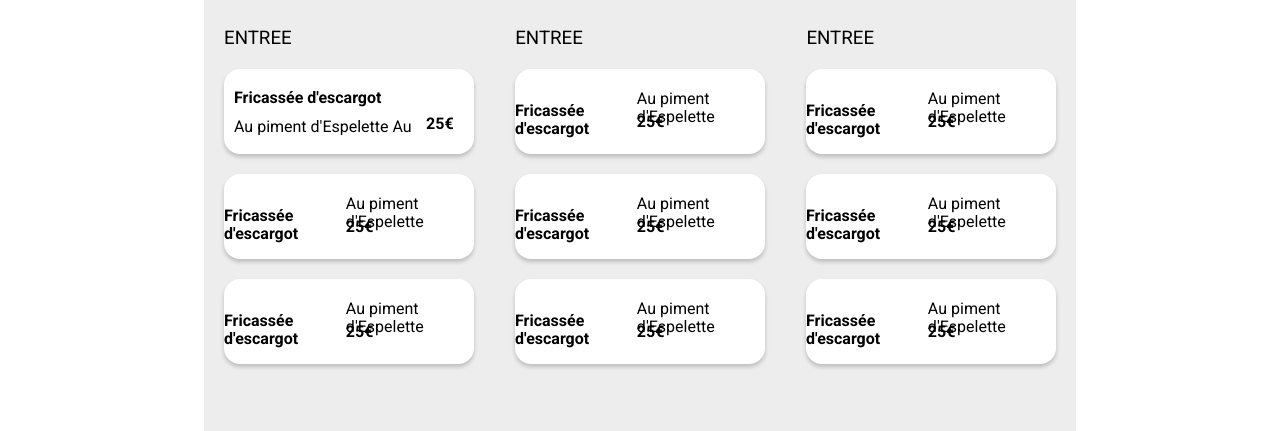
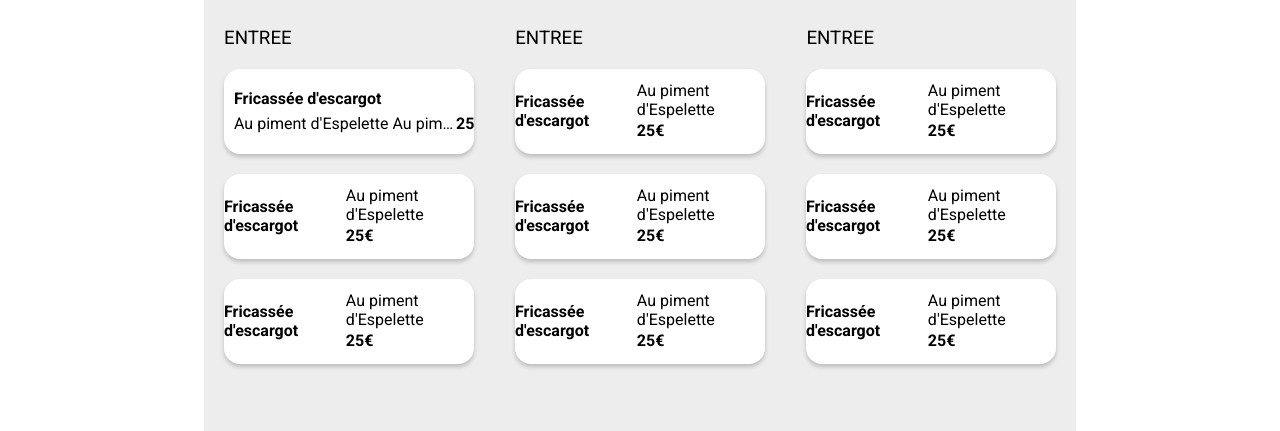
Before and after one commit to frederick486/frederick486.github.io, a plain HTML site: page La-palette-du-gout.html in a window 1280 px wide. Shown: the part 364-795 px from the top of the page. Drawn offline with Linux system fonts and the light colour scheme; a web font is replaced by a local one.

Commit message:
Mise au point rognage intitulé plats (...)

```diff
--- a/La-palette-du-gout.html
+++ b/La-palette-du-gout.html
@@ -49,9 +49,7 @@
                         <div class="plats-carte-texte">
                             <p><strong>Fricassée d'escargot</strong></p>
                             <div class="plats-carte-texte-et-prix">
-                                <div class="plats-carte-texte-et-prix-text">
-                                    <p>Au piment d'Espelette  Au piment d'Espelette Au piment d'Espelette</p>
-                                </div>
+                                <p class="plats-carte-texte-et-prix-text">Au piment d'Espelette  Au piment d'Espelette Au piment d'Espelette</p>
                                 <p><strong>25€</strong></p>
                             </div>
                         </div>
--- a/css/style-menus.css
+++ b/css/style-menus.css
@@ -81,9 +81,7 @@ ul{
     align-items: center;
     position: relative;
     overflow: hidden;
-
     animation: apparition 0.4s cubic-bezier(0.390, 0.575, 0.565, 1.000) both;
-
 }
 
 .un {
@@ -107,36 +105,26 @@ ul{
     }
   }
 
-
 .plats-carte-texte{
     width: 100%;
     margin: 10px 20px 10px 10px;
-overflow: hidden;text-overflow: ellipsis;}
+}
 .plats-carte h3 {
     margin: 3px 0 3px 0;
 }
 .plats-carte p {
-    height: 20px;margin: 3px 0 3px 0;
+    /* height: 20px; */
+    margin: 3px 0 3px 0;
 }
 .plats-carte-texte-et-prix {
     display: flex;
-    align-items: center;
+    align-items: baseline;
     justify-content: space-between;
-overflow: hidden;text-overflow: ellipsis;}
-
-.plats-carte-texte-et-prix p {
-    text-overflow: ellipsis;
-}
+    }
 
 .plats-carte-texte-et-prix-text {
-    height: 20px;
-    display: flex;
     overflow: hidden;
-    flex-wrap: nowrap;
-    text-overflow: ellipsis;
-}
-.plats-carte-texte-et-prix-text p {
-    /* overflow: hidden; */
+    white-space: nowrap;
     text-overflow: ellipsis;
 }
 
@@ -178,7 +166,6 @@ overflow: hidden;text-overflow: ellipsis;}
     }
     100% {
         width: 70%;
-        /* text-overflow: ellipsis; */
     }
 }
 
```
